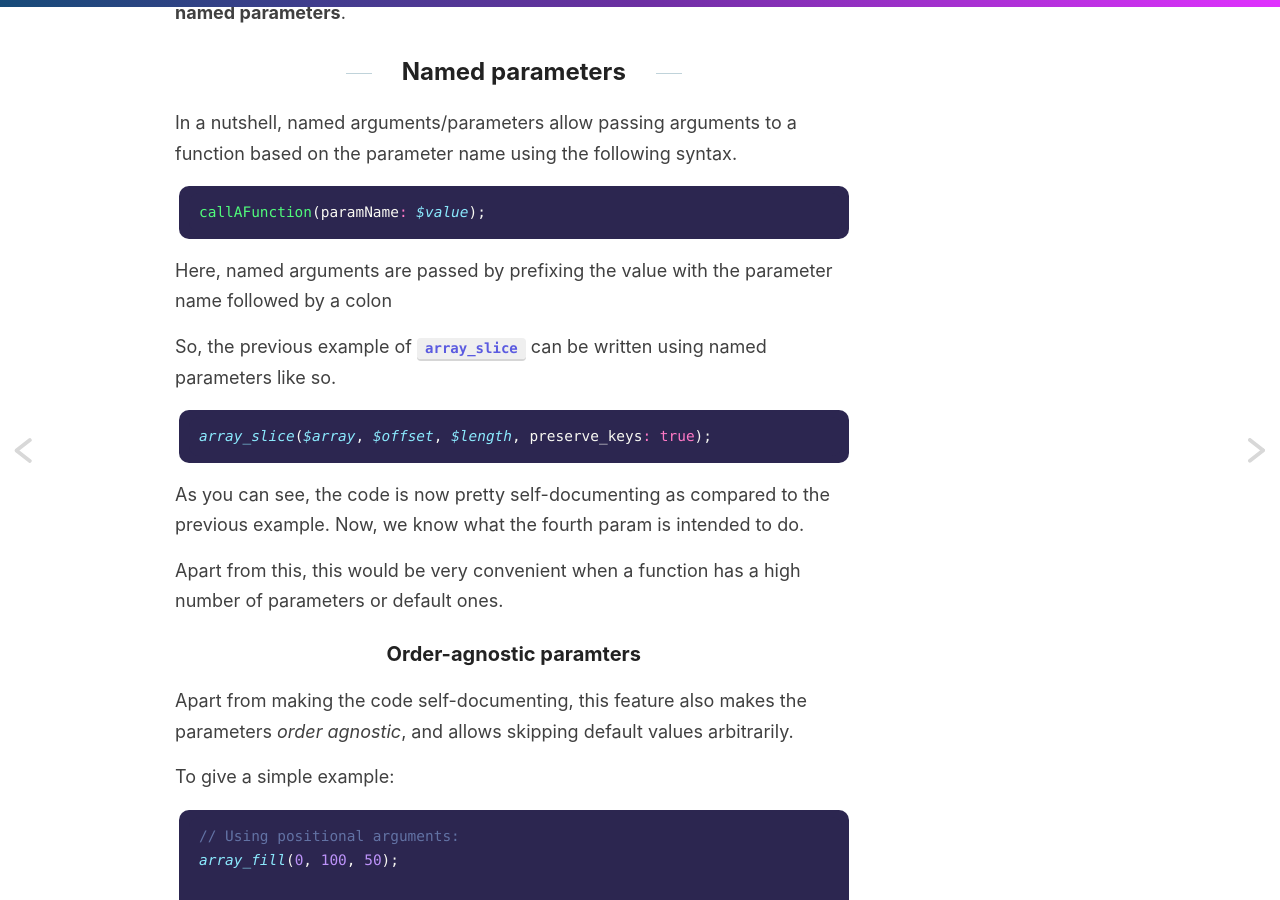
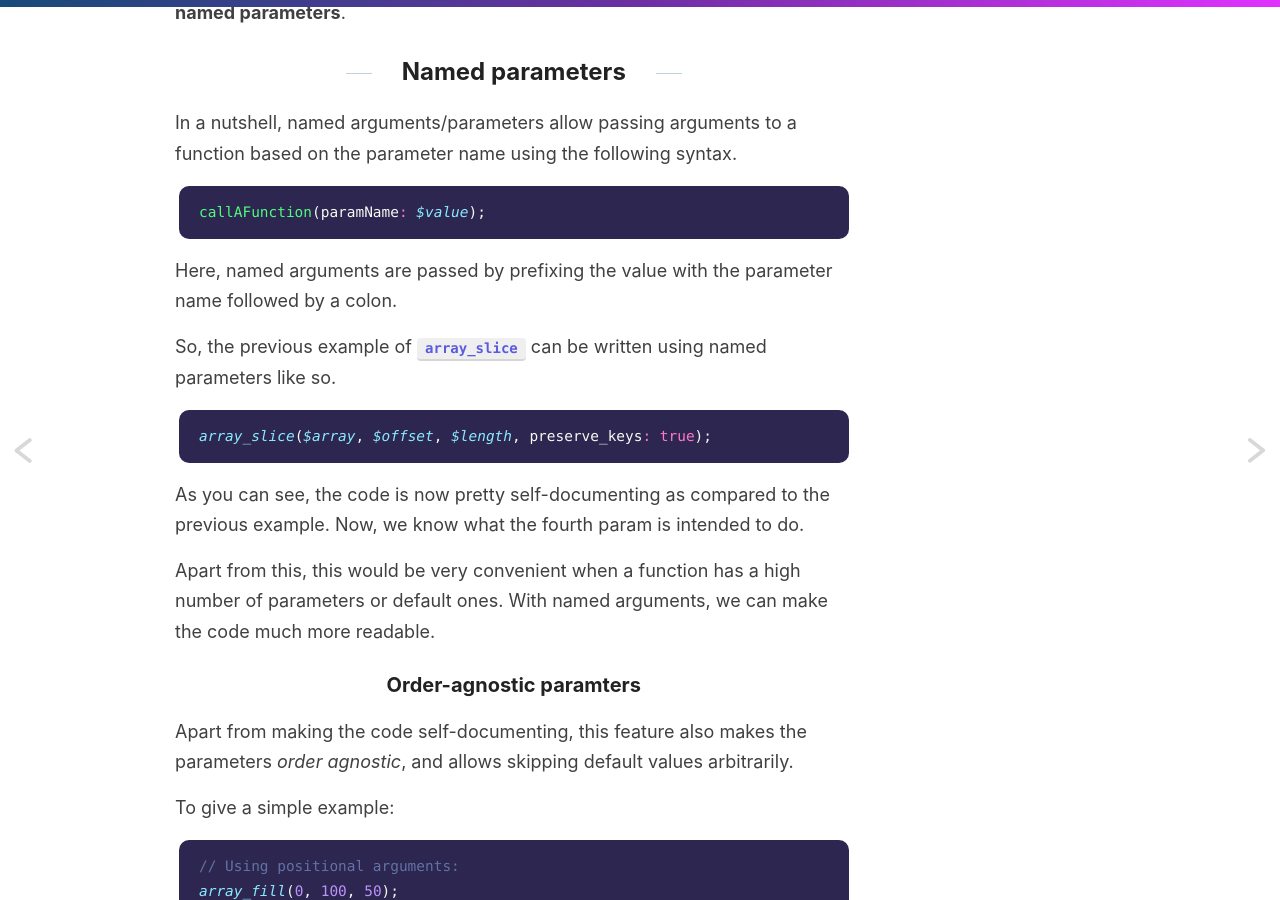
Before and after one commit to varunkumardev/amitmerchant1990.github.io, a Jekyll site: the page built from _posts/2020-07-10-proposed-named-arguments-php.md, in a window 1280 px wide and 900 px high, scrolled down 1059 px. Built offline with Jekyll 4.4.1, drawn with Linux system fonts in a browser that asks for light colours; comment, search, counter and statistics services are not loaded.

Commit message:
improve post.

````diff
--- a/_posts/2020-07-10-proposed-named-arguments-php.md
+++ b/_posts/2020-07-10-proposed-named-arguments-php.md
@@ -38,7 +38,7 @@ In a nutshell, named arguments/parameters allow passing arguments to a function
 callAFunction(paramName: $value);
 ```
 
-Here, named arguments are passed by prefixing the value with the parameter name followed by a colon
+Here, named arguments are passed by prefixing the value with the parameter name followed by a colon.
 
 So, the previous example of `array_slice` can be written using named parameters like so.
 
@@ -48,7 +48,7 @@ array_slice($array, $offset, $length, preserve_keys: true);
 
 As you can see, the code is now pretty self-documenting as compared to the previous example. Now, we know what the fourth param is intended to do.
 
-Apart from this, this would be very convenient when a function has a high number of parameters or default ones.
+Apart from this, this would be very convenient when a function has a high number of parameters or default ones. With named arguments, we can make the code much more readable.
 
 ### Order-agnostic paramters
 
````
